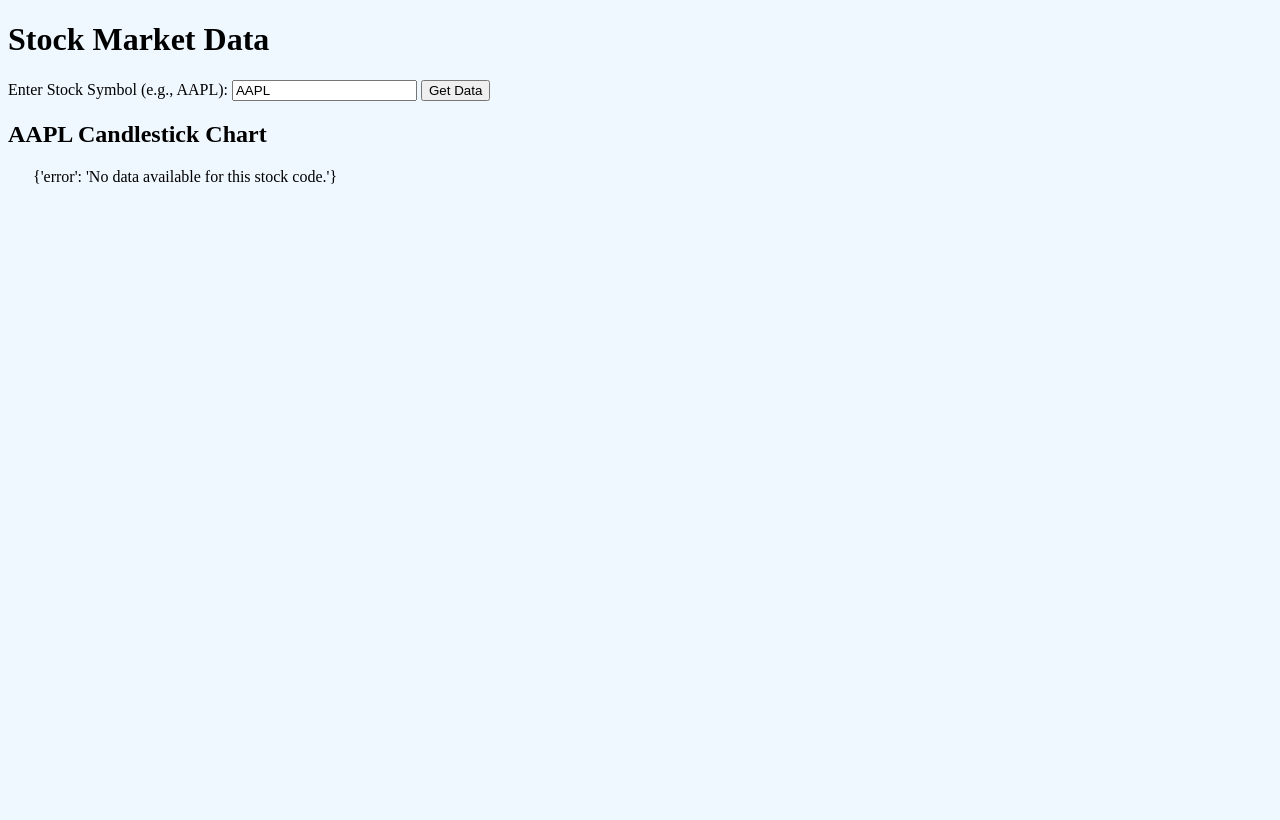
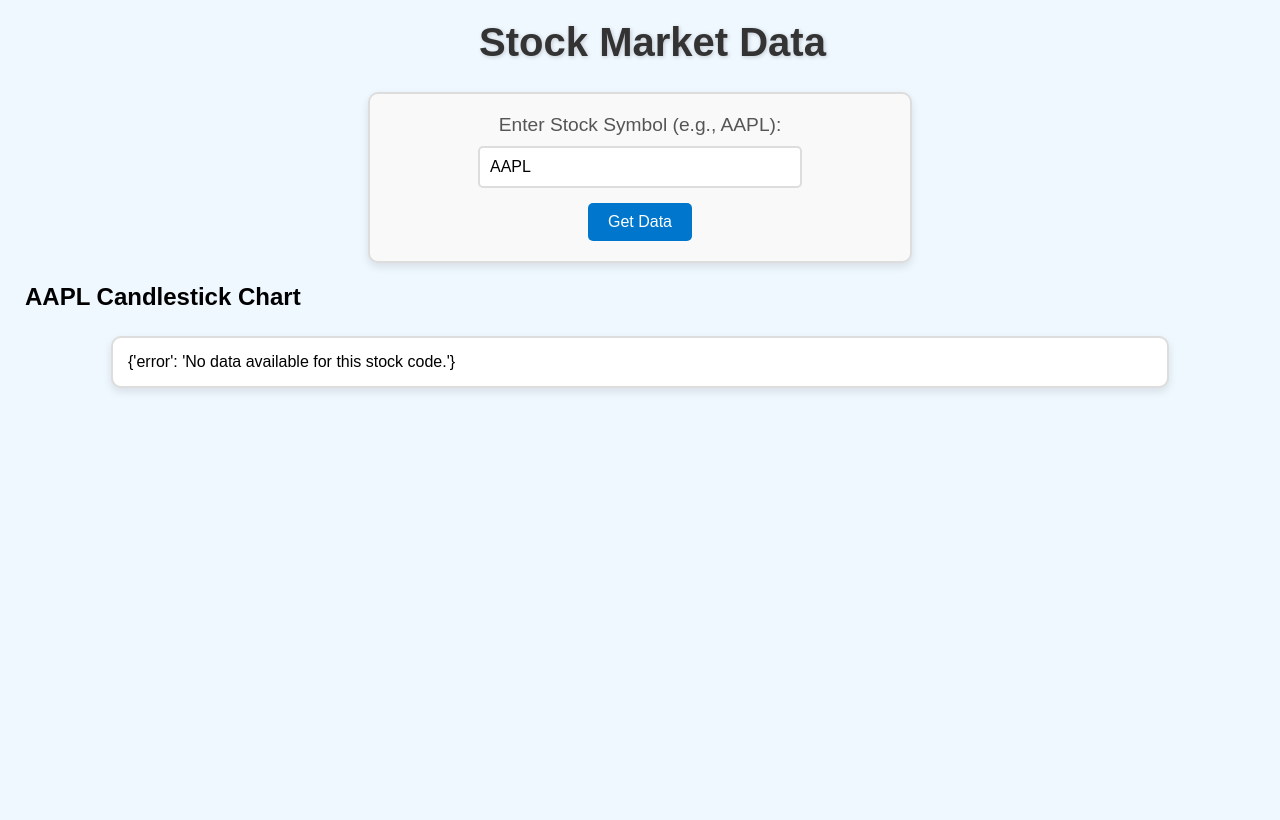
Before and after one commit to rando911/stock-market-app, a Flask app: page / in a window 1280 px wide. Before the commit the page ends 184 px from the top, so only its background shows below. Run offline with Flask 3, Linux system fonts and the light colour scheme; data that the repository does not hold is empty.

Commit message:
Reworked CSS styling

```diff
--- a/stock-market-app/app/static/styles/styles.css
+++ b/stock-market-app/app/static/styles/styles.css
@@ -1,3 +1,121 @@
+/* General HTML and Body Styling */
+html, body {
+  height: 100%;
+  width: 100%;
+  margin: 0;
+  padding: 0;
+  font-family: 'Arial', sans-serif; /* Clean, professional font */
+  background-color: aliceblue; /* Soft background color */
+}
+
+/* Page Header Styling */
+h1 {
+  text-align: center;
+  padding-left:25px;
+  color: #333;
+  font-size: 2.5em;
+  margin-top: 20px;
+  text-shadow: 1px 1px 4px rgba(0, 0, 0, 0.2);
+}
+
+/* Form Styling */
+form {
+  display:flex;
+  flex-direction:column;
+  align-items: center;
+  margin: 20px 0;
+  padding: 20px;
+  background-color: #f9f9f9;
+  border: 2px solid #ddd;
+  border-radius: 10px;
+  box-shadow: 0 4px 8px rgba(0, 0, 0, 0.1);
+  max-width: 500px;
+  margin-left: auto;
+  margin-right: auto;
+  /*margin-left:25px;
+  margin-right:0;*/
+
+}
+
+form label {
+  font-size: 1.2em;
+  margin-bottom: 10px;
+  color: #555;
+}
+
+form input[type="text"] {
+  padding: 10px;
+  font-size: 1em;
+  border: 2px solid #ddd;
+  border-radius: 5px;
+  width: 100%;
+  max-width: 300px;
+}
+
+form input[type="text"]:focus {
+  border: 3px solid #0077cc;
+  outline: none;
+  transition: 0.3s;
+}
+
+form button {
+  margin-top: 15px;
+  padding: 10px 20px;
+  background-color: #0077cc;
+  color: white;
+  border: none;
+  border-radius: 5px;
+  font-size: 1em;
+  cursor: pointer;
+  transition: background-color 0.3s;
+}
+
+form button:hover {
+  background-color: #005fa3;
+}
+
+h2{
+  padding-left:25px;
+}
+
+/* Candlestick Chart Styling */
+#candlestick_chart {
+  margin: 25px auto;
+  padding: 15px;
+  border: 2px solid #ddd;
+  border-radius: 10px;
+  background-color: white;
+  box-shadow: 0 4px 8px rgba(0, 0, 0, 0.1);
+  max-width: 80%;
+}
+
+/* Message Styling */
+p {
+  text-align: center;
+  font-size: 1.2em;
+  color: #555;
+  margin-top: 20px;
+}
+
+/* Responsive Design */
+@media (max-width: 768px) {
+  form {
+      width: 90%;
+  }
+
+  #candlestick_chart {
+      width: 95%;
+  }
+
+  table {
+      width: 95%;
+  }
+}
+
+
+/*
+****OLD CSS****
+
 html{
  height:100%;
  width:100%;
@@ -15,3 +133,5 @@ input[type=text]:focus {
  margin-left: 25px;
  margin-right: 25px;
 }
+
+*/
```
